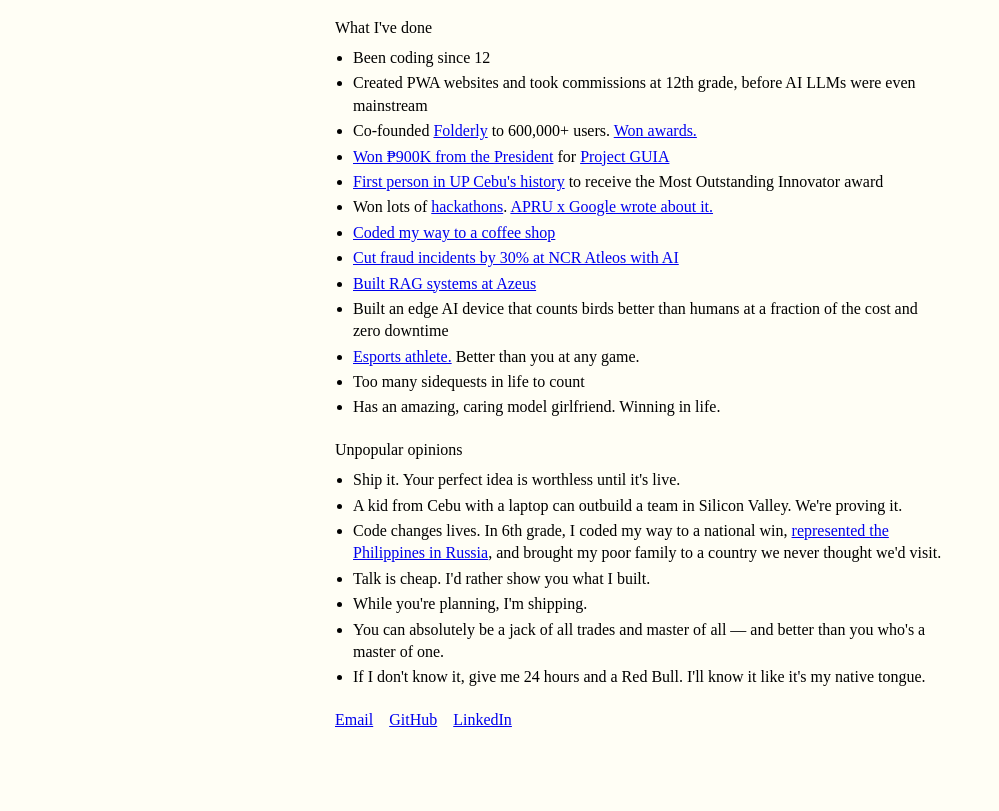
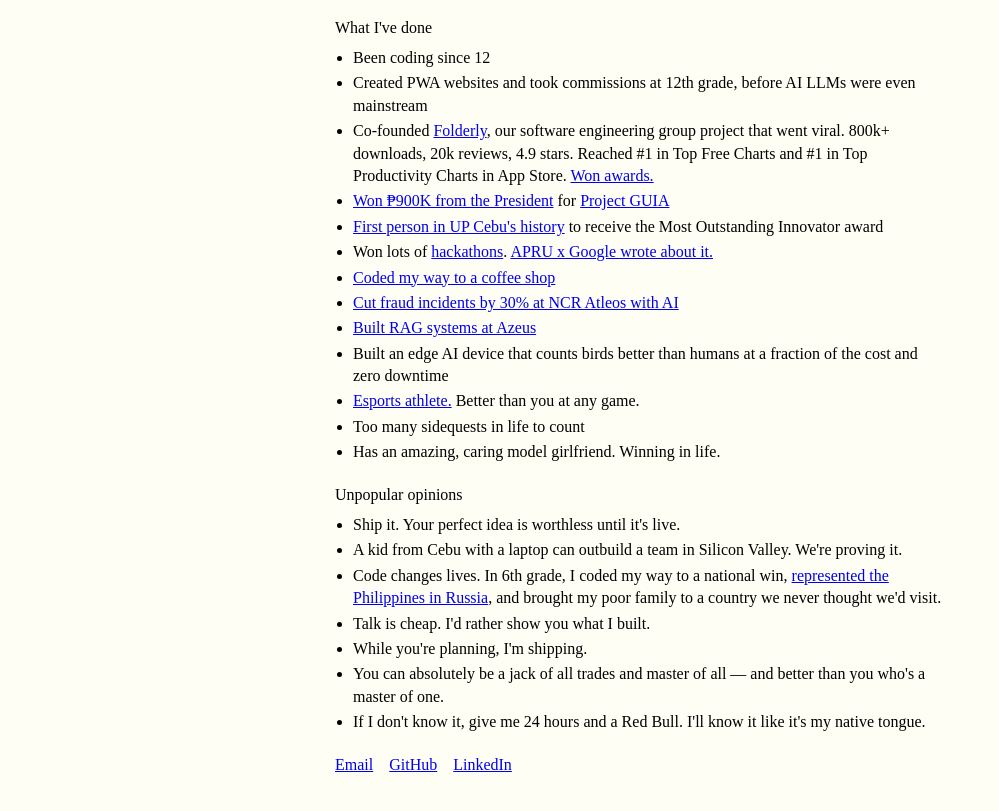
Before and after one commit to wience/wience.tech, a plain HTML site: page index.html in a window 1280 px wide. Shown: the part 93-904 px from the top of the page, without its empty margins (0-999 px from the left). Before the commit the page ends 864 px from the top, so only its background shows below. Drawn offline with Linux system fonts and the light colour scheme.

Commit message:
Update greeting and Folderly stats

```diff
--- a/index.html
+++ b/index.html
@@ -143,7 +143,7 @@
     <ul>
         <li>Been coding since 12</li>
         <li>Created PWA websites and took commissions at 12th grade, before AI LLMs were even mainstream</li>
-        <li>Co-founded <a href="http://folderly.top/">Folderly</a> to 600,000+ users. <a href="http://folderly.top/">Won awards.</a></li>
+        <li>Co-founded <a href="http://folderly.top/">Folderly</a>, our software engineering group project that went viral. 800k+ downloads, 20k reviews, 4.9 stars. Reached #1 in Top Free Charts and #1 in Top Productivity Charts in App Store. <a href="http://folderly.top/">Won awards.</a></li>
         <li><a href="https://up.edu.ph/gawad-pangulo-caps-linggo-ng-unibersidad-2025/">Won ₱900K from the President</a> for <a href="https://www.facebook.com/upcebutugani/posts/icymi-project-guia-team-presents-digital-urban-planning-proposal-to-cebu-city-ma/1169206811887608/">Project GUIA</a></li>
         <li><a href="https://x.com/upcebutugani/status/1914546577647263767">First person in UP Cebu's history</a> to receive the Most Outstanding Innovator award</li>
         <li>Won lots of <a href="https://www.philstar.com/the-freeman/cebu-news/2024/06/09/2361531/cebu-students-hackathon-champs">hackathons</a>. <a href="https://www.apru.org/news/students-across-asia-tackle-digital-challenges-in-apru-x-google-tech-policy-hackathon/">APRU x Google wrote about it.</a></li>
@@ -198,7 +198,7 @@
                 text = "Caught you slacking";
                 bgColor = "#ffffff";
             } else if (hour >= 17 && hour < 21) {
-                text = "Still grinding?";
+                text = "~currently building something meaningful";
                 bgColor = "#fff8f5";
             } else {
                 text = "Can't sleep either?";
```
